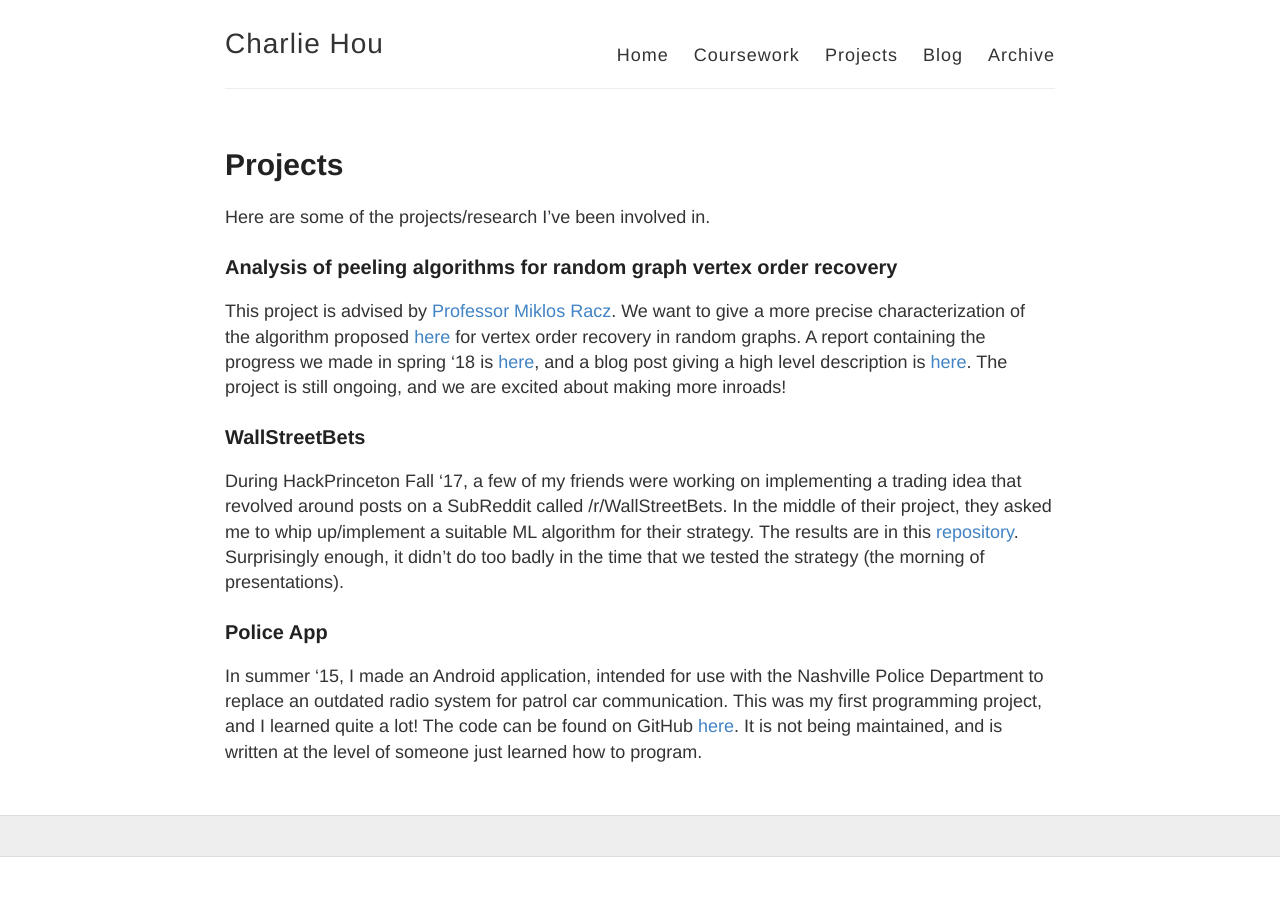
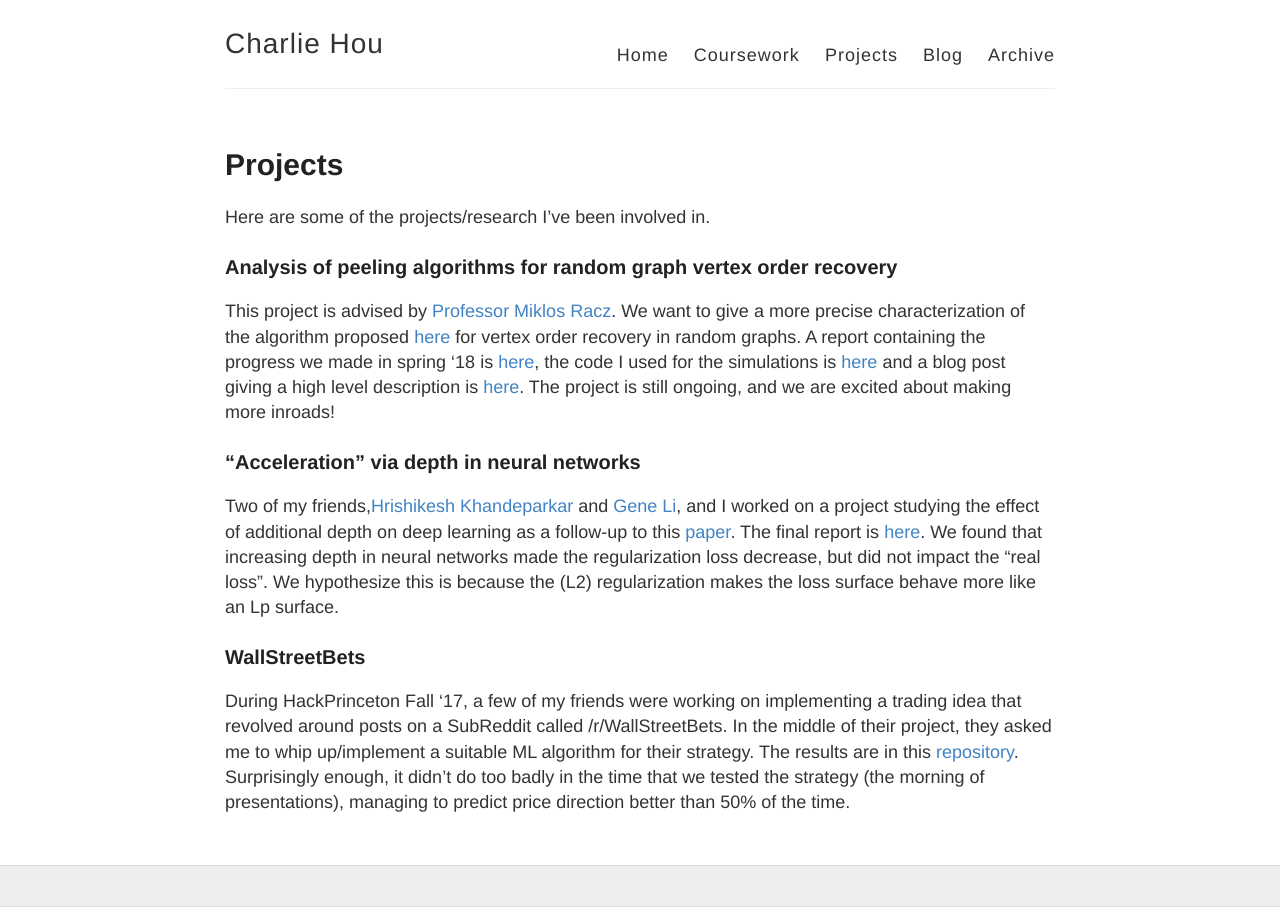
Before and after one commit to houcharlie/oldwebsite, a Jekyll site: the page built from projects.md, in a window 1280 px wide. Built offline with Jekyll 4.4.1, drawn with Linux system fonts in a browser that asks for light colours.

Commit message:
update projects

```diff
--- a/projects.md
+++ b/projects.md
@@ -10,19 +10,14 @@ Here are some of the projects/research I've been involved in.
 
 This project is advised by [Professor Miklos Racz](http://mracz.princeton.edu/).  We
 want to give a more precise characterization of the algorithm proposed [here](https://pdfs.semanticscholar.org/043a/4b15b8f563002e1d1e3ee8dea5eed9aa26ca.pdf) for vertex order recovery in random graphs.  A report containing
-the progress we made in spring '18 is [here]({{site.url}}/pdfs/report.pdf), and a blog post giving a high level description is [here]({{site.url}}/peeling).  The project is still ongoing, and we are excited about making more inroads!
+the progress we made in spring '18 is [here]({{site.url}}/pdfs/report.pdf), the code I used for the simulations is [here](https://github.com/houcharlie/peelingAnalysis) and a blog post giving a high level description is [here]({{site.url}}/peeling).  The project is still ongoing, and we are excited about making more inroads!
+
+
+### "Acceleration" via depth in neural networks
+
+Two of my friends,[Hrishikesh Khandeparkar](http://www.cs.princeton.edu/~hrk/index.html) and [Gene Li](https://gxli97.github.io/), and I worked on a project studying the effect of additional depth on deep learning as a follow-up to this [paper](https://arxiv.org/pdf/1802.06509.pdf).  The final report is [here]({{site.url}}/pdfs/depth-final-report.pdf).  We found that increasing depth in neural networks made the regularization loss decrease, but did not impact the "real loss".  We hypothesize this is because the (L2) regularization makes the loss surface behave more like an Lp surface.
 
 
 ### WallStreetBets
 
-During HackPrinceton Fall '17, a few of my friends were working on implementing a trading idea that revolved around posts on a SubReddit called /r/WallStreetBets.  In the middle of their project, they asked me to whip up/implement a suitable ML algorithm for their strategy.  The results are in this [repository](https://github.com/houcharlie/WallStreetBets).  Surprisingly enough, it didn't do too badly in the time that we tested the strategy (the morning of presentations).
-
-
-### Police App
-
-In summer '15, I made an Android application, intended for use with the Nashville Police Department to replace an outdated radio system for patrol car communication. This was my first programming project, and I learned quite a lot! The code can be found on GitHub [here][2]. It is not being maintained, and is written at the level of someone just learned how to program.
-
-[1]: https://dl.acm.org/citation.cfm?id=1134277
-[2]: https://arxiv.org/pdf/0711.0189.pdf
-[3]: http://www.princeton.edu/~eabbe/publications/sbm_jmlr_4.pdf
-[4]: https://github.com/GXLI97/policeApp
+During HackPrinceton Fall '17, a few of my friends were working on implementing a trading idea that revolved around posts on a SubReddit called /r/WallStreetBets.  In the middle of their project, they asked me to whip up/implement a suitable ML algorithm for their strategy.  The results are in this [repository](https://github.com/houcharlie/WallStreetBets).  Surprisingly enough, it didn't do too badly in the time that we tested the strategy (the morning of presentations), managing to predict price direction better than 50% of the time.
```
Also changed, not shown: 1 other file.
